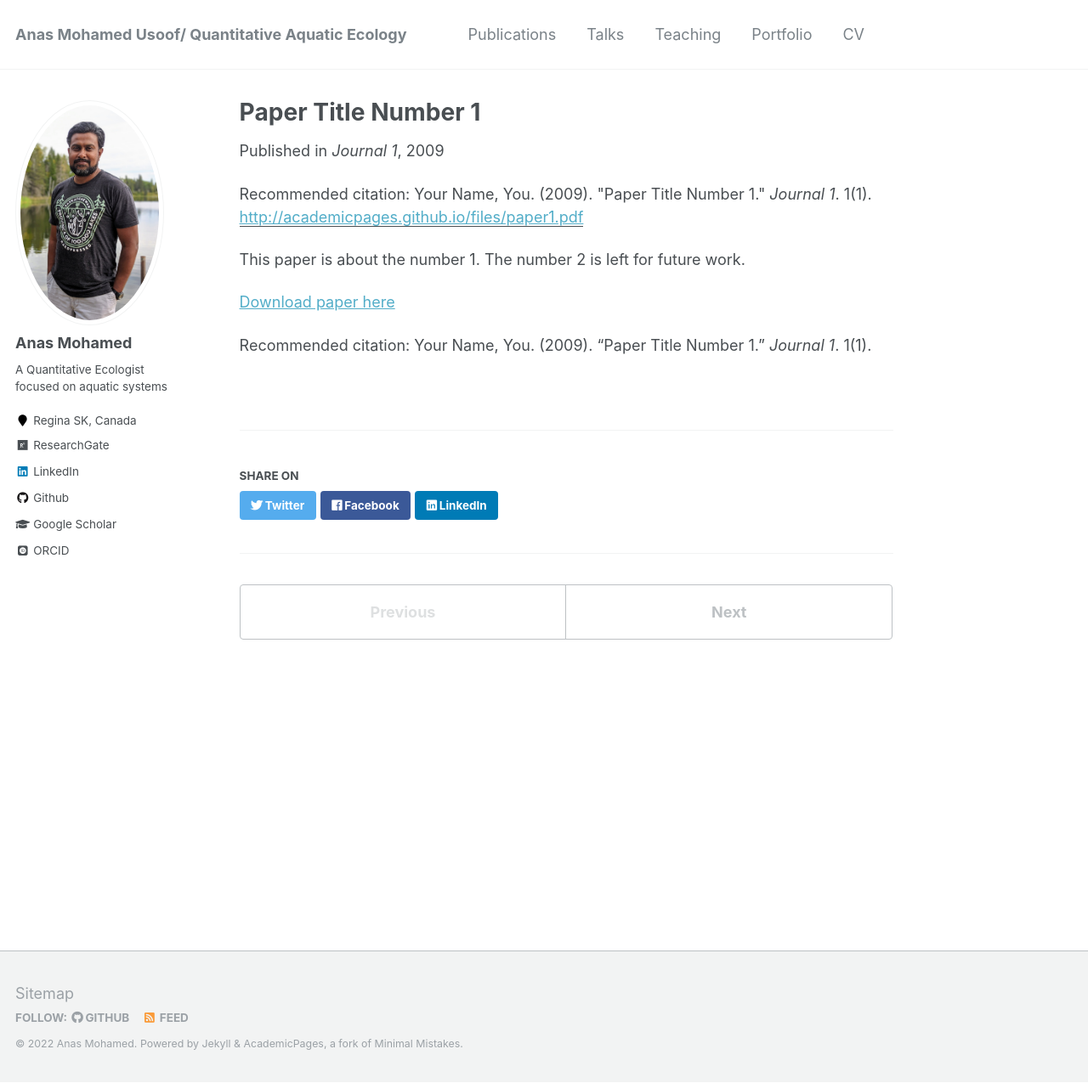
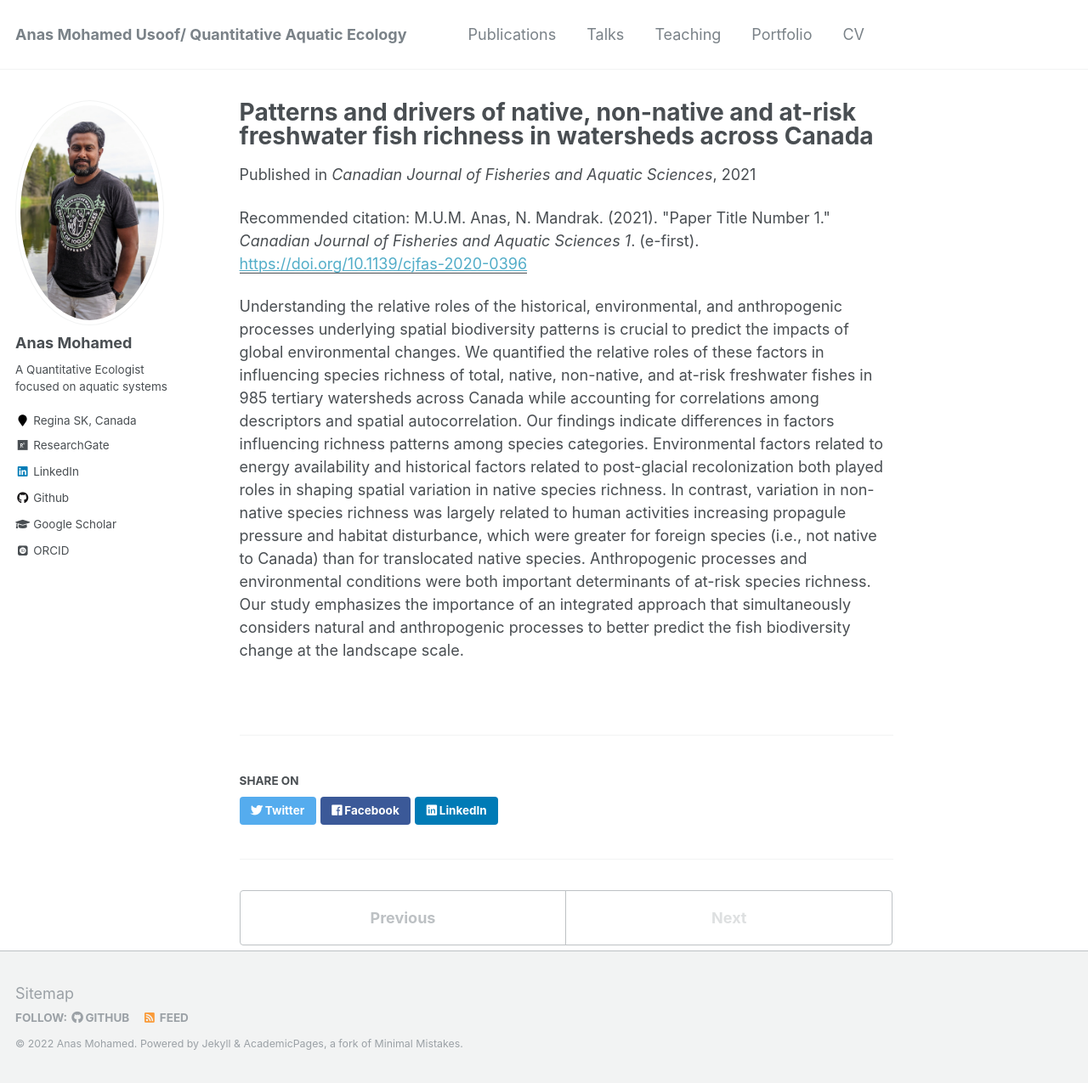
Before and after one commit to AnasMUM/AnasMUM.github.io, a Jekyll site: the page built from _publications/2009-10-01-paper-title-number-1.md, in a window 1280 px wide and 1275 px high. Shown: the whole window at 85% size. Built offline with Jekyll 4.4.1, drawn with Linux system fonts in a browser that asks for light colours; some web fonts are replaced.

Commit message:
Update 2009-10-01-paper-title-number-1.md

```diff
--- a/_publications/2009-10-01-paper-title-number-1.md
+++ b/_publications/2009-10-01-paper-title-number-1.md
@@ -1,15 +1,11 @@
 ---
-title: "Paper Title Number 1"
+title: "Patterns and drivers of native, non-native and at-risk freshwater fish richness in watersheds across Canada"
 collection: publications
-permalink: /publication/2009-10-01-paper-title-number-1
-excerpt: 'This paper is about the number 1. The number 2 is left for future work.'
-date: 2009-10-01
-venue: 'Journal 1'
-paperurl: 'http://academicpages.github.io/files/paper1.pdf'
-citation: 'Your Name, You. (2009). &quot;Paper Title Number 1.&quot; <i>Journal 1</i>. 1(1).'
+permalink: /publication/2021-Drivers_of_fw_fish_Canada
+excerpt: 'This paper quantifies the relative importance of environmental, historical and anthropogenic drivers in influencing different facets of freshwater fish diversity in Canada.'
+date: 2021-10-08
+venue: 'Canadian Journal of Fisheries and Aquatic Sciences'
+paperurl: 'https://doi.org/10.1139/cjfas-2020-0396'
+citation: 'M.U.M. Anas, N. Mandrak. (2021). &quot;Paper Title Number 1.&quot; <i>Canadian Journal of Fisheries and Aquatic Sciences 1</i>. (e-first).'
 ---
-This paper is about the number 1. The number 2 is left for future work.
-
-[Download paper here](http://academicpages.github.io/files/paper1.pdf)
-
-Recommended citation: Your Name, You. (2009). "Paper Title Number 1." <i>Journal 1</i>. 1(1).
+Understanding the relative roles of the historical, environmental, and anthropogenic processes underlying spatial biodiversity patterns is crucial to predict the impacts of global environmental changes. We quantified the relative roles of these factors in influencing species richness of total, native, non-native, and at-risk freshwater fishes in 985 tertiary watersheds across Canada while accounting for correlations among descriptors and spatial autocorrelation. Our findings indicate differences in factors influencing richness patterns among species categories. Environmental factors related to energy availability and historical factors related to post-glacial recolonization both played roles in shaping spatial variation in native species richness. In contrast, variation in non-native species richness was largely related to human activities increasing propagule pressure and habitat disturbance, which were greater for foreign species (i.e., not native to Canada) than for translocated native species. Anthropogenic processes and environmental conditions were both important determinants of at-risk species richness. Our study emphasizes the importance of an integrated approach that simultaneously considers natural and anthropogenic processes to better predict the fish biodiversity change at the landscape scale.
```
